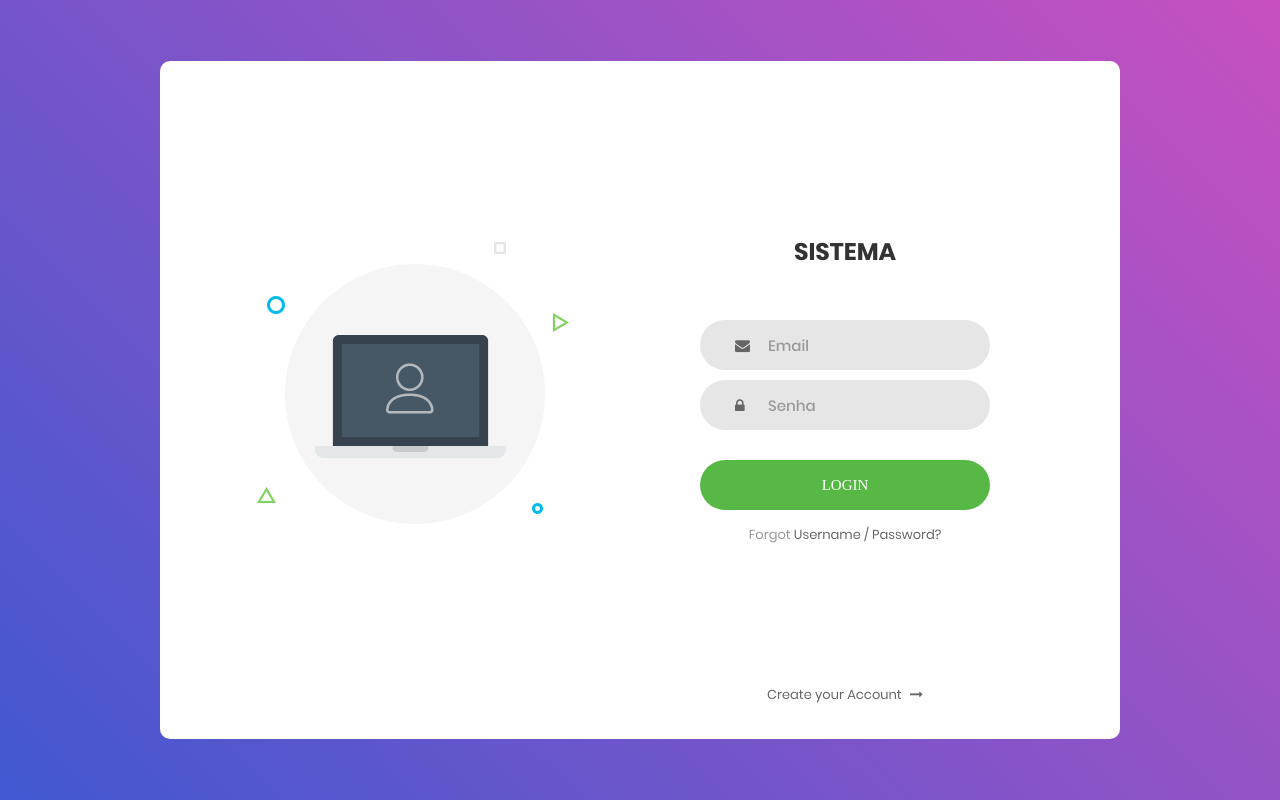
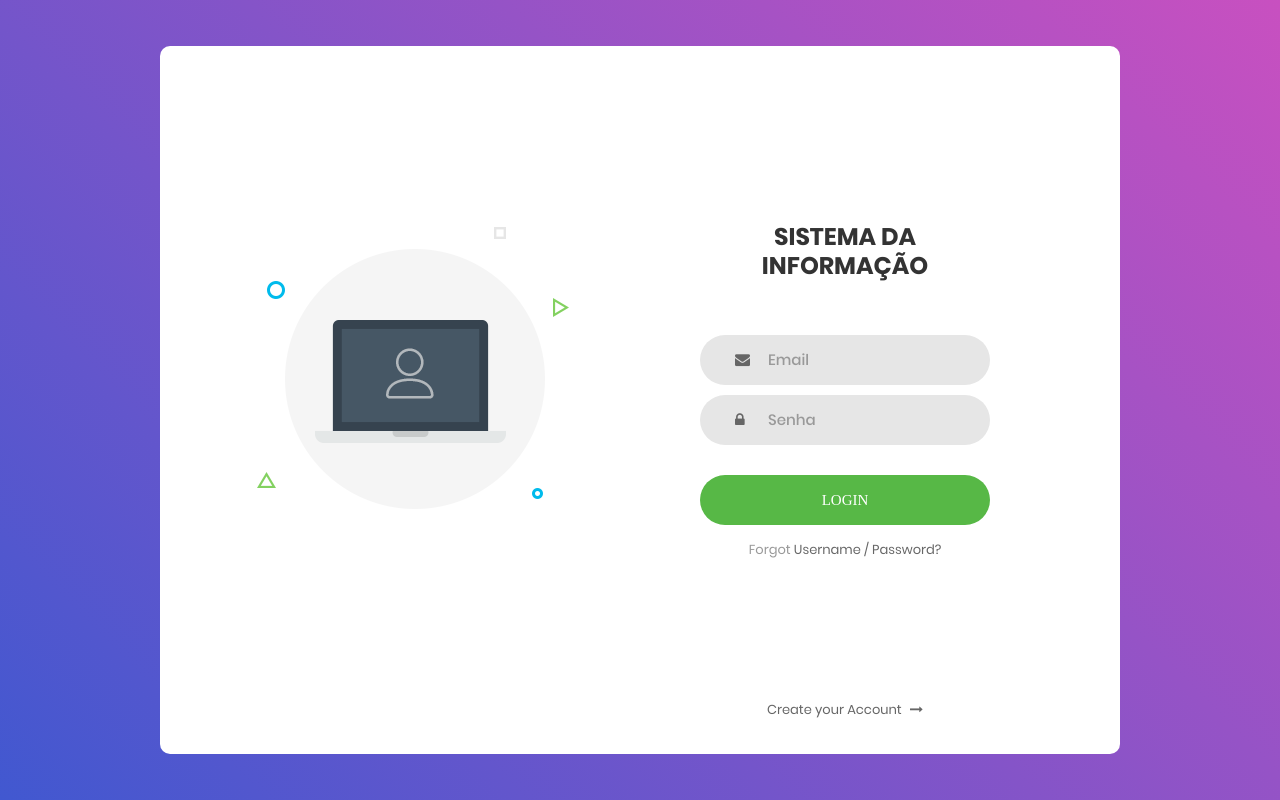
Before and after one commit to PHBMdeveloper/git-e-github, a plain HTML site: page index.html in a window 1280 px wide. Drawn offline with Linux system fonts and the light colour scheme; a web font is replaced by a local one.

Commit message:
Título SISTEMA DA INFORMAÇÃO

```diff
--- a/index.html
+++ b/index.html
@@ -32,7 +32,7 @@
 
 				<form class="login100-form validate-form">
 					<span class="login100-form-title">
-						SISTEMA
+						SISTEMA DA INFORMAÇÃO
 					</span>
 
 					<div class="wrap-input100 validate-input" data-validate = "Valid email is required: ex@abc.xyz">
```
